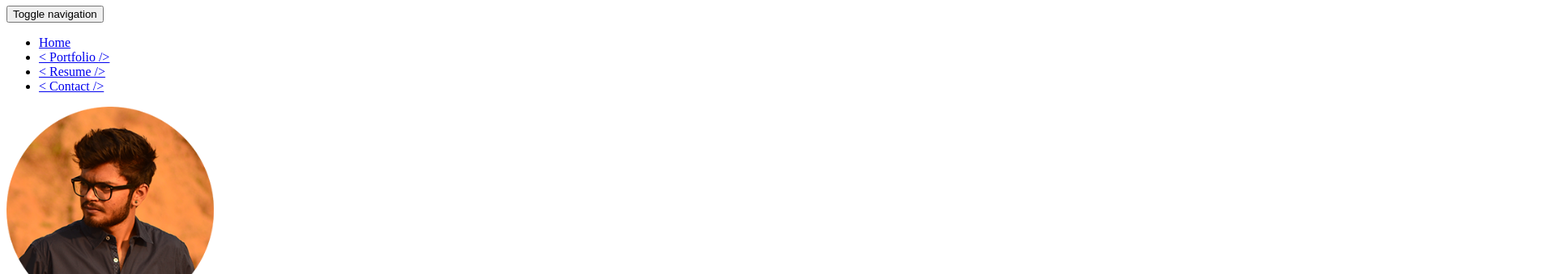
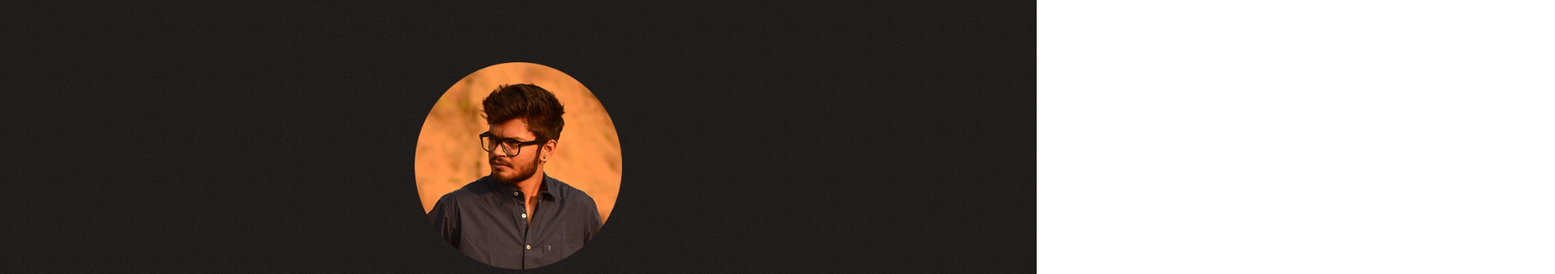
Before and after one commit to iamkrut/iamkrut.github.io, a plain HTML site: page index.html in a window 1280 px wide. Shown: the part 73-412 px from the top of the page at 81% size, 1920 px wide, since content can reach past the window. Drawn offline with Linux system fonts and the light colour scheme.

Commit message:
Update index.html

```diff
--- a/index.html
+++ b/index.html
@@ -10,15 +10,15 @@
     <meta name="viewport" content="width=device-width, initial-scale=1.0">
     <meta name="description" content="">
     <meta name="author" content="">
-    <link href='http://fonts.googleapis.com/css?family=Lato:300,400,300italic,400italic'>
-    <link href='http://fonts.googleapis.com/css?family=Montserrat:400,700'>
+    <link href='http://fonts.googleapis.com/css?family=Lato:300,400,300italic,400italic' rel='stylesheet' type='text/css'>
+    <link href='http://fonts.googleapis.com/css?family=Montserrat:400,700' rel='stylesheet' type='text/css'>
     <!-- Global CSS -->
-    <link href="assets/plugins/bootstrap/css/bootstrap.min.css">
+    <link rel="stylesheet" href="assets/plugins/bootstrap/css/bootstrap.min.css">
     <!-- Plugins CSS -->
-    <link href="assets/plugins/font-awesome/css/font-awesome.css">
-    <link href="assets/plugins/prism/prism.css">
+    <link rel="stylesheet" href="assets/plugins/font-awesome/css/font-awesome.css">
+    <link rel="stylesheet" href="assets/plugins/prism/prism.css">
     <!-- Theme CSS -->
-    <link id="theme-style" href="assets/css/styles.css">
+    <link id="theme-style" rel="stylesheet" href="assets/css/styles.css">
     <!-- HTML5 shim and Respond.js IE8 support of HTML5 elements and media queries -->
     <!--[if lt IE 9]>
       <script src="https://oss.maxcdn.com/libs/html5shiv/3.7.0/html5shiv.js"></script>
```
